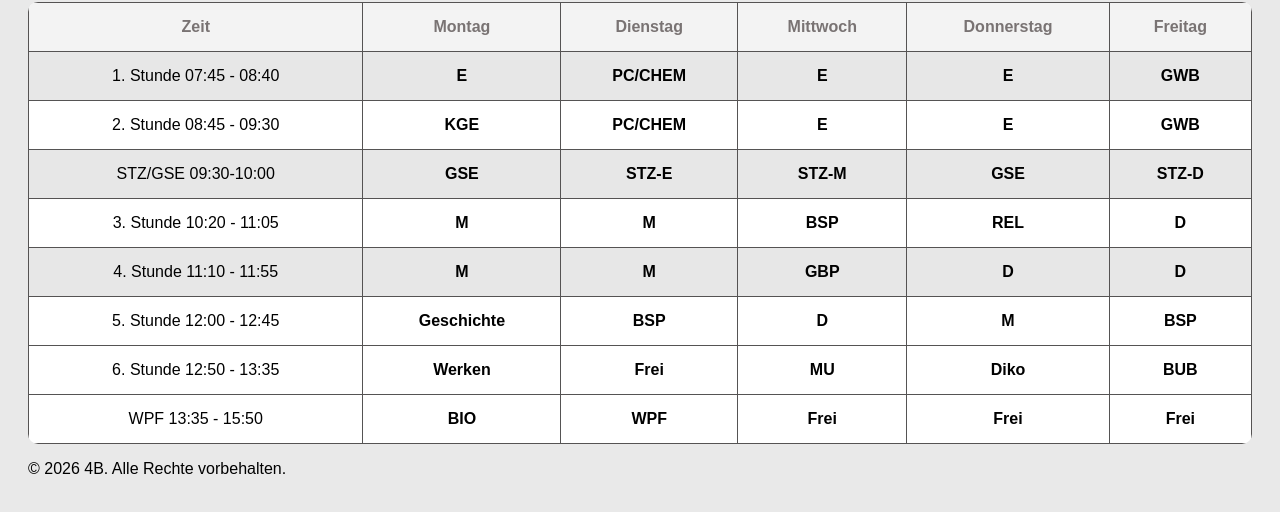
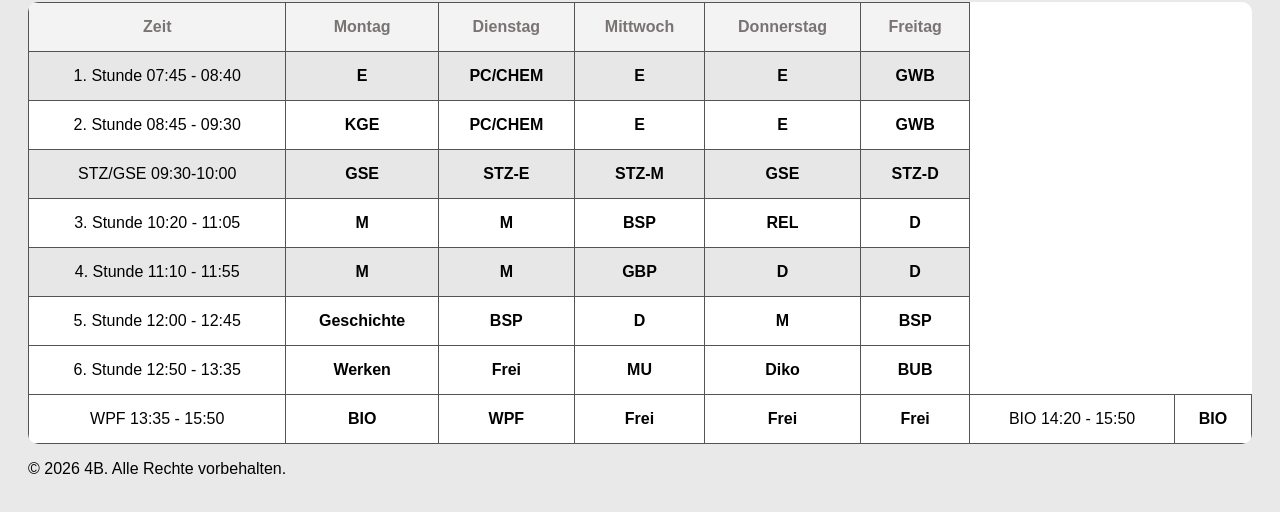
Before and after one commit to nicewithc/Stundenplan.4B, a plain HTML site: page index.html in a window 1280 px wide. Shown: the part 106-618 px from the top of the page. Drawn offline with Linux system fonts and the light colour scheme.

Commit message:
Update index.html

```diff
--- a/index.html
+++ b/index.html
@@ -145,7 +145,10 @@
         <td class="fach">Frei</td>
         <td class="fach">Frei</td>
 
-
+ <td>BIO
+        14:20 - 15:50
+    </td>
+        <td class="fach">BIO</td>
 
     </tr>
 </table>
```
